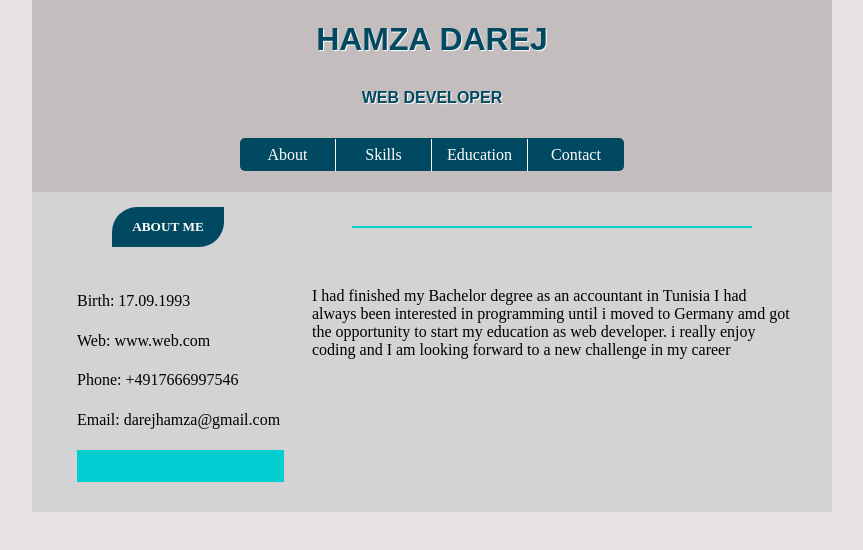
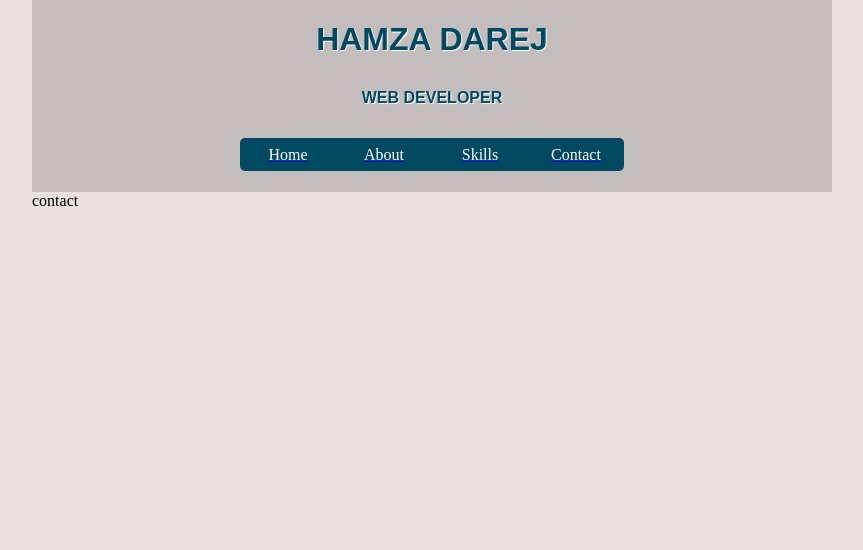
Before and after one commit to hamzadarej/portFolio, a React (Create React App) app: page /Contact in a window 1280 px wide. Shown: the top 550 px of the page, without its empty margins (208-1071 px from the left). Built offline with nearby package versions, Linux system fonts and the light colour scheme; a web font is replaced by a local one.

Commit message:
react-links

```diff
--- a/package.json
+++ b/package.json
@@ -1,7 +1,7 @@
 {
   "name": "portfolio",
   "version": "0.1.0",
-  "homepage":"https://github.com/hamzadarej/portFolio.git",
+  "homepage": "https://github.com/hamzadarej/portFolio.git",
   "private": true,
   "dependencies": {
     "@testing-library/jest-dom": "^5.14.1",
--- a/src/App.js
+++ b/src/App.js
@@ -1,12 +1,22 @@
+import React from "react";
+import { BrowserRouter as Router, Switch, Route } from "react-router-dom";
 import Nav from "./components/Nav";
+import Contact from "./components/Contact";
+import Skills from "./components/Skills";
 import About from "./components/About";
-import data from "./data.json"
+import Home from "./components/Home";
+import Data from "./data.json";
 function App() {
   return (
-    <div className="body">
-      <Nav />
-      <About data={data}/>
-    </div>
+    <Router>
+      <Nav/>
+      <Switch>
+        <Route path="/" exact component={Home} />
+        <Route path="/About" exact component={() => <About data={Data} />} />
+        <Route path="/Skills" exact component={Skills} />
+        <Route path="/Contact" exact component={Contact} />
+      </Switch>
+    </Router>
   );
 }
 
--- a/src/components/Contact.js
+++ b/src/components/Contact.js
@@ -0,0 +1,6 @@
+const Contact=()=>{
+return (
+    <div>contact</div>
+)
+}
+export default Contact;
--- /dev/null
+++ b/src/components/Home.js
@@ -0,0 +1,6 @@
+const Home=()=>{
+    return (
+        <div>Home</div>
+    )
+    }
+    export default Home;
--- a/src/components/Nav.js
+++ b/src/components/Nav.js
@@ -1,3 +1,4 @@
+import { Link } from "react-router-dom";
 const Nav = () => {
   return (
     <div className="navBox">
@@ -5,10 +6,18 @@ const Nav = () => {
       <h4>WEB DEVELOPER</h4>
       <nav>
         <ul>
-          <li>About</li>
-          <li>Skills</li>
-          <li>Education</li>
-          <li>Contact</li>
+          <Link to="/">
+            <li>Home</li>
+          </Link>
+          <Link to="/About">
+            <li>About</li>
+          </Link>
+          <Link to="/Skills">
+            <li>Skills</li>
+          </Link>
+          <Link to="/Contact">
+            <li>Contact</li>
+          </Link>
         </ul>
       </nav>
     </div>
--- a/src/components/Skills.js
+++ b/src/components/Skills.js
@@ -0,0 +1,6 @@
+const Skills=()=>{
+    return (
+        <div>Skills</div>
+    )
+    }
+    export default Skills;
--- a/src/sass/main.scss
+++ b/src/sass/main.scss
@@ -4,7 +4,7 @@
   box-sizing: border-box;
   scroll-behavior: smooth;
 }
-.body {
+body {
     background-color: rgb(231, 225, 225);
     height: 100vh;
     display: flex;
```
Also changed, not shown: 1 other file (tests, documents, lock files or other folders).
